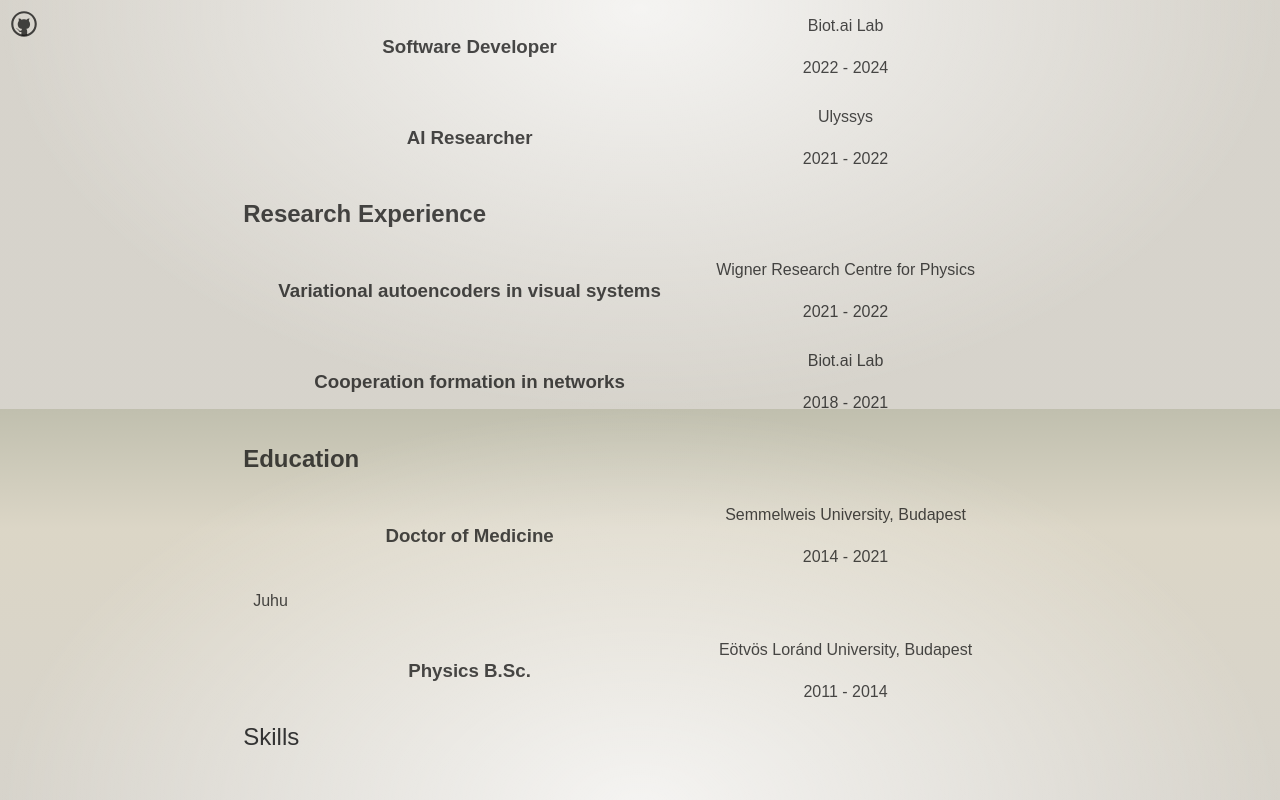
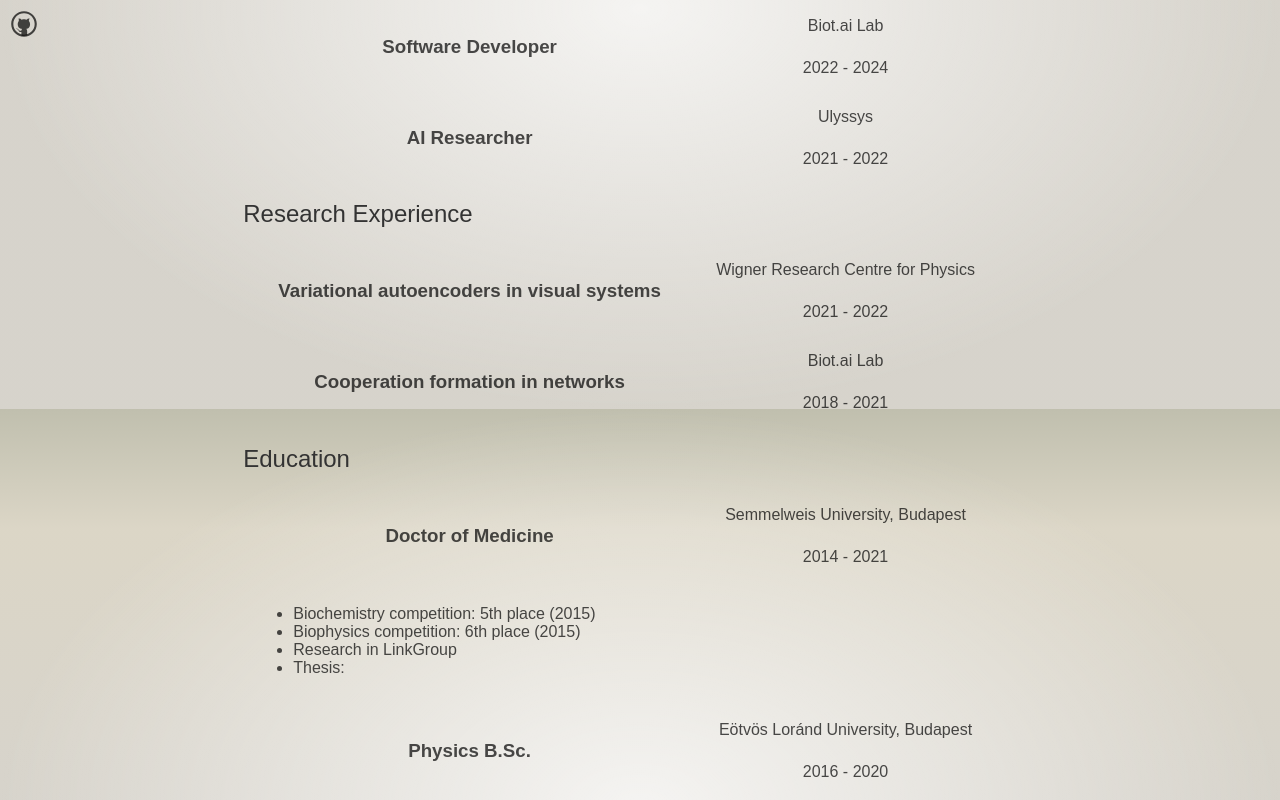
Before and after one commit to bncszb/bncszb.github.io, a SvelteKit app: page / in a window 1280 px wide. Both pictures are taken after a click on the element 620 px from the left and 927 px from the top of the page. Shown: the part 391-1191 px from the top of the page. Built offline with nearby package versions, Linux system fonts and the light colour scheme.

Commit message:
add edu details, fix h2

```diff
--- a/src/app.css
+++ b/src/app.css
@@ -58,7 +58,9 @@
 }
 
 h2 {
-	font-size: 1.5rem;
+	font-size: 24px;
+	color: #333333;
+	font-weight: 400;
 }
 
 pre {
--- a/src/routes/Education.svelte
+++ b/src/routes/Education.svelte
@@ -13,16 +13,33 @@
     time="2014 - 2021"
     slot="headerSlot"
   />
-  <p>Juhu</p>
-</AccordionItem>
+  <ul>
+    <li>Biochemistry competition: 5th place (2015)</li>
+    <li>Biophysics competition: 6th place (2015)</li>
+    <li>Research in LinkGroup</li>
+    <li>Thesis:</li>
+  </ul></AccordionItem
+>
 
 <!-- Physics B.Sc. -->
 <AccordionItem useStyle={false}>
   <HistoryElement
     title="Physics B.Sc."
     location="Eötvös Loránd University, Budapest"
-    time="2011 - 2014"
+    time="2016 - 2020"
     slot="headerSlot"
   />
-  <p>Juhu</p>
+  <ul>
+    <li>Biophysics Specialization</li>
+    <li>Thesis:</li>
+  </ul>
 </AccordionItem>
+
+<!-- <AccordionItem useStyle={false}>
+  <HistoryElement
+    title="Math and Informatics Specialization"
+    location="Fazekas Mihály High School, Debrecen"
+    time="2008 - 2014"
+    slot="headerSlot"
+  />
+</AccordionItem> -->
```
